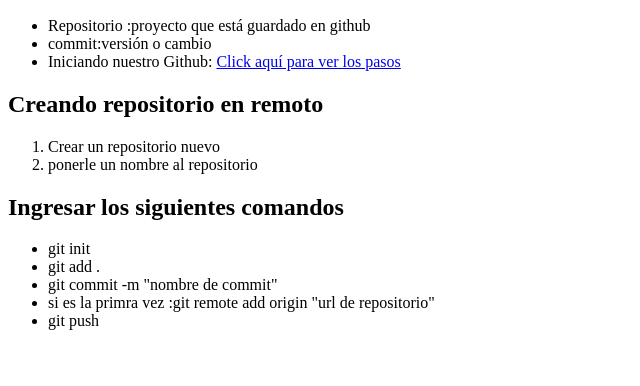
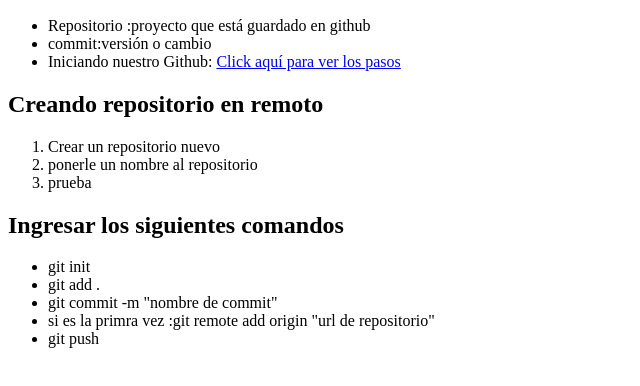
Before and after one commit to programa2023/prueba-arg-programa, a plain HTML site: page index.html in a window 1280 px wide. Shown: the part 110-496 px from the top of the page, without its empty margins (0-640 px from the left). Drawn offline with Linux system fonts and the light colour scheme.

Commit message:
mi primer version

```diff
--- a/index.html
+++ b/index.html
@@ -24,6 +24,7 @@
     <ol>
         <li> Crear un repositorio nuevo</li>
         <li> ponerle un nombre al repositorio</li>
+        <li>prueba</li>
     </ol>
     <h2>Ingresar los siguientes comandos</h2>
     <ul>
```
